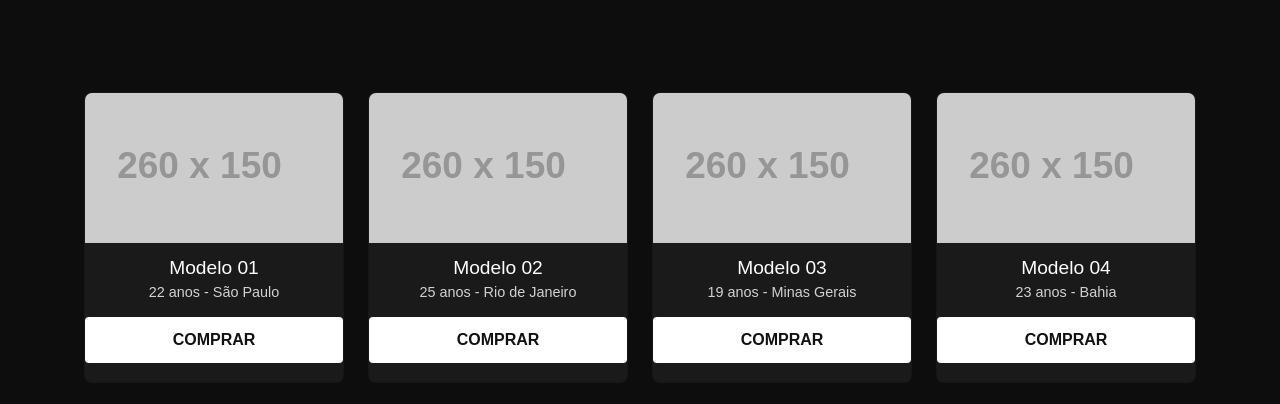
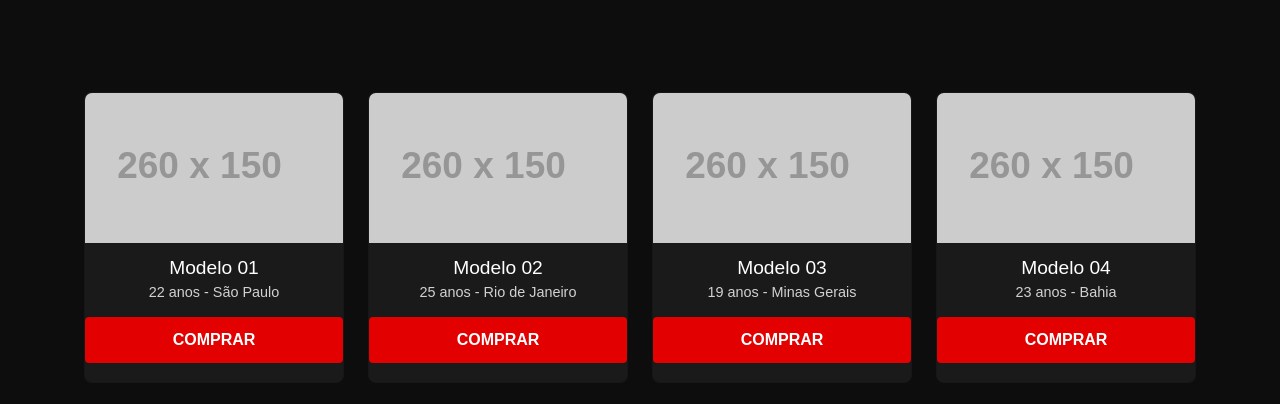
Before and after one commit to jhonifreitas91-byte/modelos, a plain HTML site: page index.html in a window 1280 px wide. Shown: the part 527-931 px from the top of the page. Drawn offline with nearby package versions, Linux system fonts and the light colour scheme; placeholder pictures from the web are drawn by us.

Commit message:
Update index.html

```diff
--- a/index.html
+++ b/index.html
@@ -19,7 +19,19 @@ header .vantagens li{list-style:none;margin:.6rem 0}
 .card img{width:100%;height:150px;object-fit:cover}
 .card h2{margin:.8rem 0 .2rem;font-size:1.2rem}
 .card .info{font-size:.9rem;margin-bottom:.8rem;opacity:.8}
-.card a{display:inline-block;margin:0 0 1.2rem;padding:.7rem 1.3rem;background:var(--cor-seg);color:#111;border-radius:4px;text-decoration:none;font-weight:bold}
+/* ------ botões COMPRAR ------ */
+.card a{
+    display:inline-block;
+    margin:0 0 1.2rem;
+    padding:.7rem 1.3rem;
+    background:#e20000;          /* vermelho intenso */
+    color:#fff;                    /* letra branca */
+    border-radius:4px;
+    text-decoration:none;
+    font-weight:bold;
+    transition:.25s;
+}
+.card a:hover{background:#ff3333;} /* vermelho claro ao passar o mouse */
 footer{text-align:center;padding:2rem .5rem;font-size:.8rem;opacity:.6}
 </style>
 </head>
```
